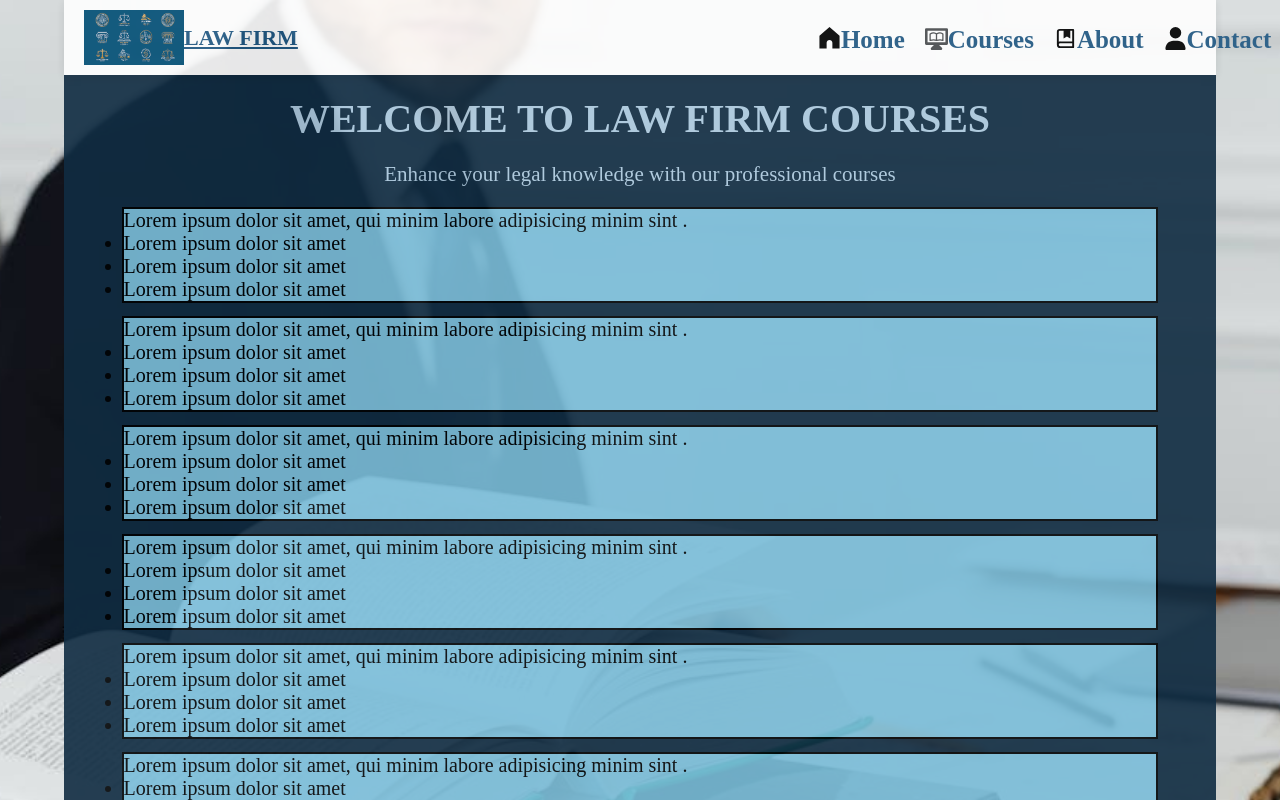
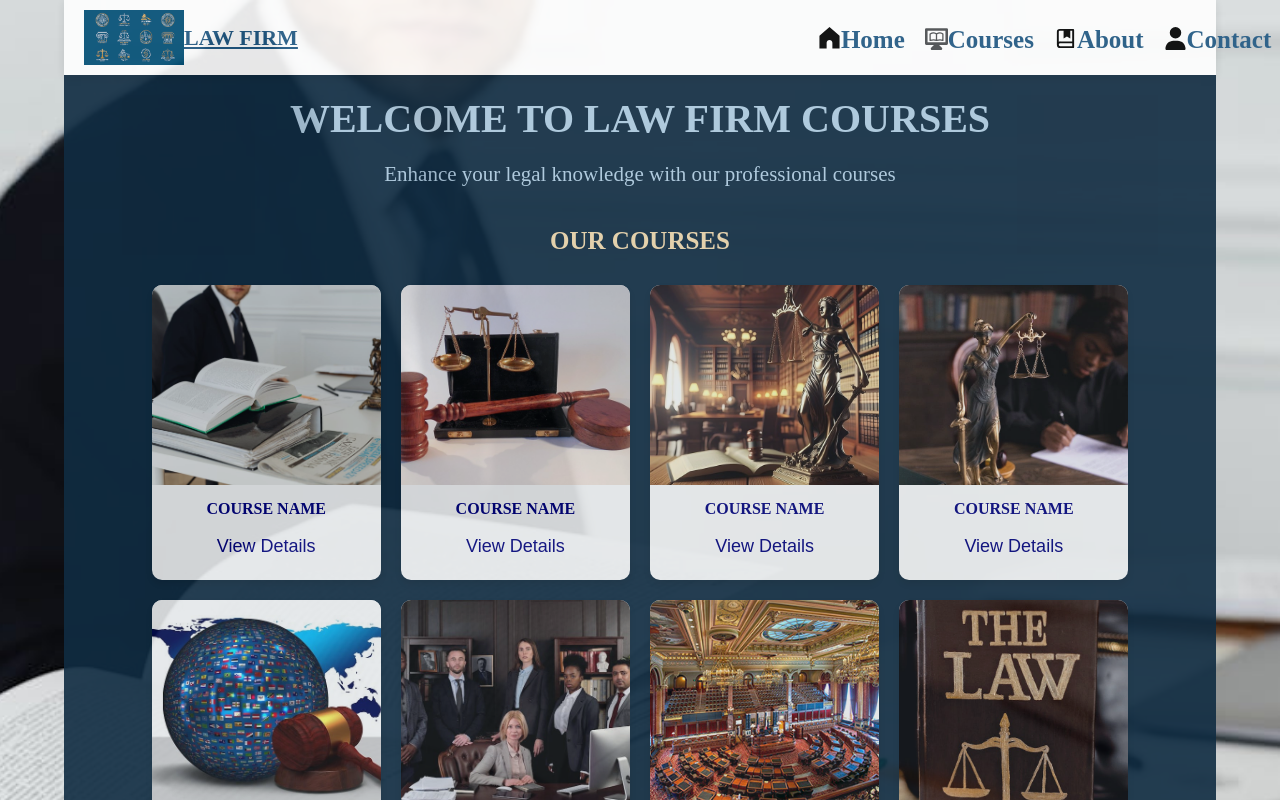
Before and after one commit to sutapaaditya/Law_Firm, an Angular app: page /courses in a window 1280 px wide. Shown: the top 800 px of the page. Built offline with nearby package versions, Linux system fonts and the light colour scheme.

Commit message:
course page updated now and home page will be updated soon

```diff
--- a/src/app/components/courses/courses.component.css
+++ b/src/app/components/courses/courses.component.css
@@ -9,14 +9,82 @@
   font-size: 2.1rem;
 }
 
-.cards{
-display: grid;
-  /* justify-content: space-between; */
-  gap: 1.3rem;
+.course_container{
+  padding: 2rem;
+  max-width: 120rem;
+  margin: 0 auto;
 }
 
-.card{
-  border: 2px solid black;
-  background-color: skyblue;
-  color: black;
+.course_title{
+  text-align: center;
+  color: moccasin;
+  margin-bottom: 2rem;
+  font-size: 2.5rem;
+  text-transform: uppercase;
 }
+
+.course_grid{
+  display: grid;
+  grid-template-columns: repeat(4, 1fr);
+  gap: 2rem;
+  padding: 1rem;
+}
+
+.course_item{
+  background-color: #fff;
+  border-radius: 1rem;
+  box-shadow: 0 4px 6px rgba(0, 0, 0, 0.1);
+  overflow: hidden;
+  transition: transform 0.3s ease;
+  height: 100%;
+}
+
+.course_item:hover{
+  transform: translateY(-0.5rem);
+}
+
+.course_item_img{
+  width: 100%;
+  height: 20rem;
+  overflow: hidden;
+}
+
+.course_item_img img{
+  width: 100%;
+  height: 100%;
+  object-fit: cover;
+}
+
+.course_item_content{
+  padding: 1.5rem;
+  display: flex;
+  flex-direction: column;
+  height: calc(100% - 20rem);
+}
+
+.course_item_content h3{
+  margin: 0 auto;
+  color: navy;
+  text-transform: uppercase;
+  font-size: 1.6rem;
+}
+
+.price{
+  color: #551122;
+  font-size: 2.5rem;
+  font-weight: bold;
+  margin: 0.5rem auto;
+}
+
+.details-btn{
+  background-color: white;
+  color: navy;
+  border: none;
+  padding: 0.8rem 1.5rem;
+  border-radius: 0.5rem;
+  cursor: pointer;
+  font-size: 1.8rem;
+  transition: background-color 0.3s ease;
+  width: 100%;
+  margin-top: auto;
+}
--- a/src/app/components/courses/courses.component.html
+++ b/src/app/components/courses/courses.component.html
@@ -3,54 +3,91 @@
     <h1>Welcome to Law Firm Courses</h1>
     <p class="lead">Enhance your legal knowledge with our professional courses</p>
   </header>
-  <div class="cards">
-    <div class="card">
-      <p>Lorem ipsum dolor sit amet, qui minim labore adipisicing minim sint .</p>
-      <ul>
-        <li>Lorem ipsum dolor sit amet</li>
-        <li>Lorem ipsum dolor sit amet</li>
-        <li>Lorem ipsum dolor sit amet</li>
-      </ul>
-    </div>
-    <div class="card">
-      <p>Lorem ipsum dolor sit amet, qui minim labore adipisicing minim sint .</p>
-      <ul>
-        <li>Lorem ipsum dolor sit amet</li>
-        <li>Lorem ipsum dolor sit amet</li>
-        <li>Lorem ipsum dolor sit amet</li>
-      </ul>
-    </div>
-    <div class="card">
-      <p>Lorem ipsum dolor sit amet, qui minim labore adipisicing minim sint .</p>
-      <ul>
-        <li>Lorem ipsum dolor sit amet</li>
-        <li>Lorem ipsum dolor sit amet</li>
-        <li>Lorem ipsum dolor sit amet</li>
-      </ul>
-    </div>
-    <div class="card">
-      <p>Lorem ipsum dolor sit amet, qui minim labore adipisicing minim sint .</p>
-      <ul>
-        <li>Lorem ipsum dolor sit amet</li>
-        <li>Lorem ipsum dolor sit amet</li>
-        <li>Lorem ipsum dolor sit amet</li>
-      </ul>
-    </div>
-    <div class="card">
-      <p>Lorem ipsum dolor sit amet, qui minim labore adipisicing minim sint .</p>
-      <ul>
-        <li>Lorem ipsum dolor sit amet</li>
-        <li>Lorem ipsum dolor sit amet</li>
-        <li>Lorem ipsum dolor sit amet</li>
-      </ul>
-    </div>
-    <div class="card">
-      <p>Lorem ipsum dolor sit amet, qui minim labore adipisicing minim sint .</p>
-      <ul>
-        <li>Lorem ipsum dolor sit amet</li>
-        <li>Lorem ipsum dolor sit amet</li>
-        <li>Lorem ipsum dolor sit amet</li>
-      </ul>
+
+  <div class="course_container">
+    <h1 class="course_title">Our Courses</h1>
+
+    <div class="course_grid">
+      <div class="course_item">
+        <div class="course_item_img">
+          <img src="../../../assets/law_images/law.jpg" alt="">
+        </div>
+        <div class="course_item_content">
+          <h3>course name</h3>
+          <p class="price"></p>
+          <button class="details-btn">View Details</button>
+        </div>
+      </div>
+      <div class="course_item">
+        <div class="course_item_img">
+          <img src="../../../assets/law_images/law1.jpg" alt="">
+        </div>
+        <div class="course_item_content">
+          <h3>course name</h3>
+          <p class="price"></p>
+          <button class="details-btn">View Details</button>
+        </div>
+      </div>
+      <div class="course_item">
+        <div class="course_item_img">
+          <img src="../../../assets/law_images/law2.jpg" alt="">
+        </div>
+        <div class="course_item_content">
+          <h3>course name</h3>
+          <p class="price"></p>
+          <button class="details-btn">View Details</button>
+        </div>
+      </div>
+      <div class="course_item">
+        <div class="course_item_img">
+          <img src="../../../assets/law_images/law3.jpg" alt="">
+        </div>
+        <div class="course_item_content">
+          <h3>course name</h3>
+          <p class="price"></p>
+          <button class="details-btn">View Details</button>
+        </div>
+      </div>
+      <div class="course_item">
+        <div class="course_item_img">
+          <img src="../../../assets/law_images/law4.jpg" alt="">
+        </div>
+        <div class="course_item_content">
+          <h3>course name</h3>
+          <p class="price"></p>
+          <button class="details-btn">View Details</button>
+        </div>
+      </div>
+      <div class="course_item">
+        <div class="course_item_img">
+          <img src="../../../assets/law_images/law5.jpg" alt="">
+        </div>
+        <div class="course_item_content">
+          <h3>course name</h3>
+          <p class="price"></p>
+          <button class="details-btn">View Details</button>
+        </div>
+      </div>
+      <div class="course_item">
+        <div class="course_item_img">
+          <img src="../../../assets/law_images/law6.jpg" alt="">
+        </div>
+        <div class="course_item_content">
+          <h3>course name</h3>
+          <p class="price"></p>
+          <button class="details-btn">View Details</button>
+        </div>
+      </div>
+      <div class="course_item">
+        <div class="course_item_img">
+          <img src="../../../assets/law_images/law7.jpg" alt="">
+        </div>
+        <div class="course_item_content">
+          <h3>course name</h3>
+          <p class="price"></p>
+          <button class="details-btn">View Details</button>
+        </div>
+      </div>
     </div>
   </div>
 </div>
```
Also changed, not shown: src/app/components/courses/courses.component.ts (line endings or trailing spaces), src/assets/law_images/law7.jpg (added), src/assets/law_images/lawyer.jpg (added).
